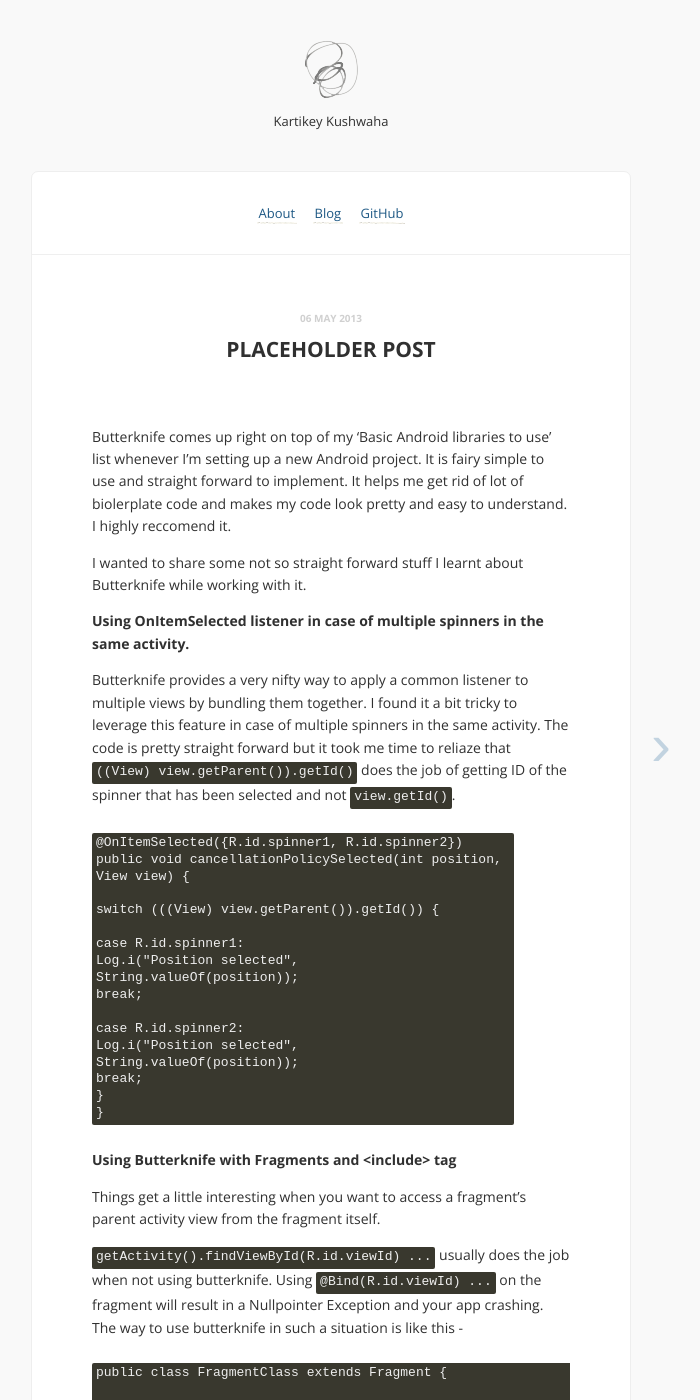
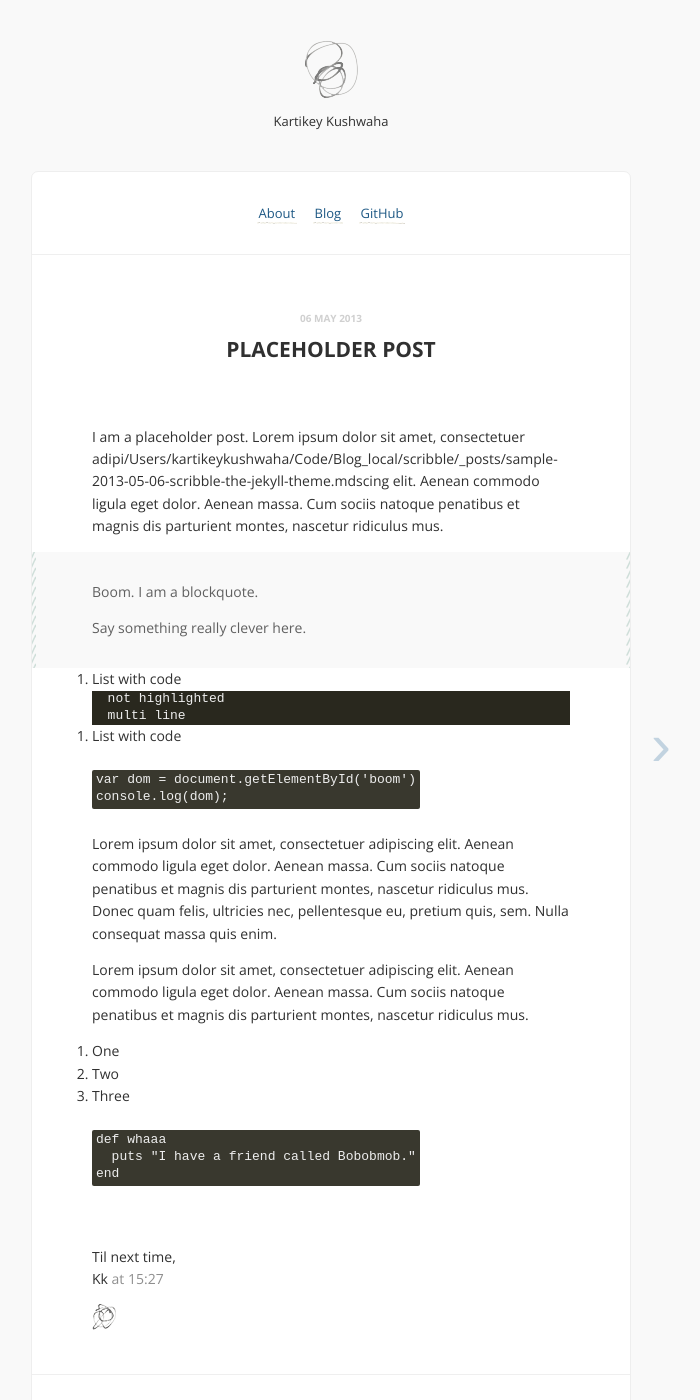
Before and after one commit to krtkush/krtkush.github.io, a Jekyll site: the page built from _posts/2013-05-06-more-post.md, in a window 1280 px wide and 1400 px high. Shown: the whole window, without its empty margins (309-1009 px from the left). Built offline with Jekyll 4.4.1, drawn with Linux system fonts in a browser that asks for light colours; comment, search, counter and statistics services are not loaded; some of the changed text lies outside the part shown.

Commit message:
Fix ongoing #4

````diff
--- a/_posts/2013-05-06-more-post.md
+++ b/_posts/2013-05-06-more-post.md
@@ -4,133 +4,35 @@ title: Placeholder post
 date: 2013-05-06 15:27:31
 ---
 
-Butterknife comes up right on top of my 'Basic Android libraries to use' list whenever I'm setting up a new Android project. It is fairy simple to use and straight forward to implement. It helps me get rid of lot of biolerplate code and makes my code look pretty and easy to understand. I highly reccomend it.
+I am a placeholder post. Lorem ipsum dolor sit amet, consectetuer adipi/Users/kartikeykushwaha/Code/Blog_local/scribble/_posts/sample-2013-05-06-scribble-the-jekyll-theme.mdscing elit. Aenean commodo ligula eget dolor. Aenean massa. Cum sociis natoque penatibus et magnis dis parturient montes, nascetur ridiculus mus.
 
-I wanted to share some not so straight forward stuff I learnt about Butterknife while working with it.
+> Boom. I am a blockquote.
+>
+> Say something really clever here.
 
-**Using OnItemSelected listener in case of multiple spinners in the same activity.**
+1. List with code
 
-Butterknife provides a very nifty way to apply a common listener to multiple views by bundling them together. I found it a bit tricky to leverage this feature in case of multiple spinners in the same activity. The code is pretty straight forward but it took me time to reliaze that `((View) view.getParent()).getId()` does the job of getting ID of the spinner that has been selected and not `view.getId()`.
+  ```
+  not highlighted
+  multi line
+  ```
 
-{% highlight java %}
-@OnItemSelected({R.id.spinner1, R.id.spinner2})
-public void cancellationPolicySelected(int position,
-View view) {
+2. List with code
 
-switch (((View) view.getParent()).getId()) {
+{% highlight javascript %}
+var dom = document.getElementById('boom')
+console.log(dom);{% endhighlight %}
 
-case R.id.spinner1:
-Log.i("Position selected",
-String.valueOf(position));
-break;
+Lorem ipsum dolor sit amet, consectetuer adipiscing elit. Aenean commodo ligula eget dolor. Aenean massa. Cum sociis natoque penatibus et magnis dis parturient montes, nascetur ridiculus mus. Donec quam felis, ultricies nec, pellentesque eu, pretium quis, sem. Nulla consequat massa quis enim.
 
-case R.id.spinner2:
-Log.i("Position selected",
-String.valueOf(position));
-break;
-}
-}
+Lorem ipsum dolor sit amet, consectetuer adipiscing elit. Aenean commodo ligula eget dolor. Aenean massa. Cum sociis natoque penatibus et magnis dis parturient montes, nascetur ridiculus mus.
+
+1. One
+2. Two
+3. Three
+
+{% highlight ruby %}
+def whaaa
+  puts "I have a friend called Bobobmob."
+end
 {% endhighlight %}
-
-**Using Butterknife with Fragments and \<include\> tag**
-
-Things get a little interesting when you want to access a fragment's parent activity view from the fragment itself.
-
-`getActivity().findViewById(R.id.viewId) ...` usually does the job when not using butterknife. Using `@Bind(R.id.viewId) ...` on the fragment will result in a Nullpointer Exception and your app crashing. The way to use butterknife in such a situation is like this -
-
-{% highlight java %}
-public class FragmentClass extends Fragment {
-
-/**
-* This class is needed to access the views of the host activity (Specifically for butterknife)
-*/
-public class HostActivityViews {
-
-@Bind(R.id.nextButton) Button nextButton;
-
-@OnClick(R.id.nextButton)
-public void next() {
-Log.i("Button tapped", "Next");
-}
-
-/**
-* Instance of class that holds views of host activity
-*/
-private HostActivityViews hostActivityViews;
-
-@Override
-public View onCreateView(LayoutInflater inflater, ViewGroup container,
-Bundle savedInstanceState) {
-...
-
-hostActivityViews = new HostActivityViews();
-//Bind the views of the fragment
-ButterKnife.bind(this, view);
-// Bind the views of the parent activity
-ButterKnife.bind(hostActivityViews, getActivity());
-
-...
-}
-
-...
-
-@Override
-public void onDestroyView() {
-super.onDestroyView();
-ButterKnife.unbind(this);
-ButterKnife.unbind(hostActivityViews);
-}
-}
-{% endhighlight %}
-
-A similar approach can be applied for cases in which the XML layout uses the \<include\> tag.
-
-{% highlight XML %}
-<include
-android:id="@+id/includedLayout"
-android:layout_alignParentTop="true"
-android:layout_height="wrap_content"
-android:layout_width="match_parent"
-layout="@layout/common_layout" />
-
-...
-{% endhighlight %}
-
-{% highlight java %}
-public class MainActivity extends AppCompatActivity {
-
-@Bind(R.id.includedLayout) View includedLayout;
-
-/**
-*  Class to access the toolbar in the included layout (Specifically for butterknife)
-*/
-public class CommonLayout {
-// Here toolbar is the view that is inside common_layout
-@Bind(R.id.toolbar) Toolbar toolbar;
-}
-
-/**
-* Instance of class that holds views of the included layout
-*/
-CommonLayout commonLayout;
-
-@Override
-public View onCreate(Bundle savedInstanceState) {
-...
-
-commonLayout = new CommonLayout();
-
-// Bind the views of the activity
-ButterKnife.bind(this);
-// Bind the views of the layout that has been included
-ButterKnife.bind(commonLayout, includedLayout);
-
-...
-}
-
-...
-}
-{% endhighlight %}
-
-
-I'm not sure how useful this whole approach is becuase writing so much code reduces the major advantage of Butterknife - the ability to get rid of boilerplate code. `getActivity().findViewById(R.id.viewId) ...` seems to be a more straight forward approach.
````
Also changed, not shown: _posts/2016-08-05-delving-into-butterknife.markdown (renamed from _posts/2016-08-05-Delving-into-butterknife.md).
